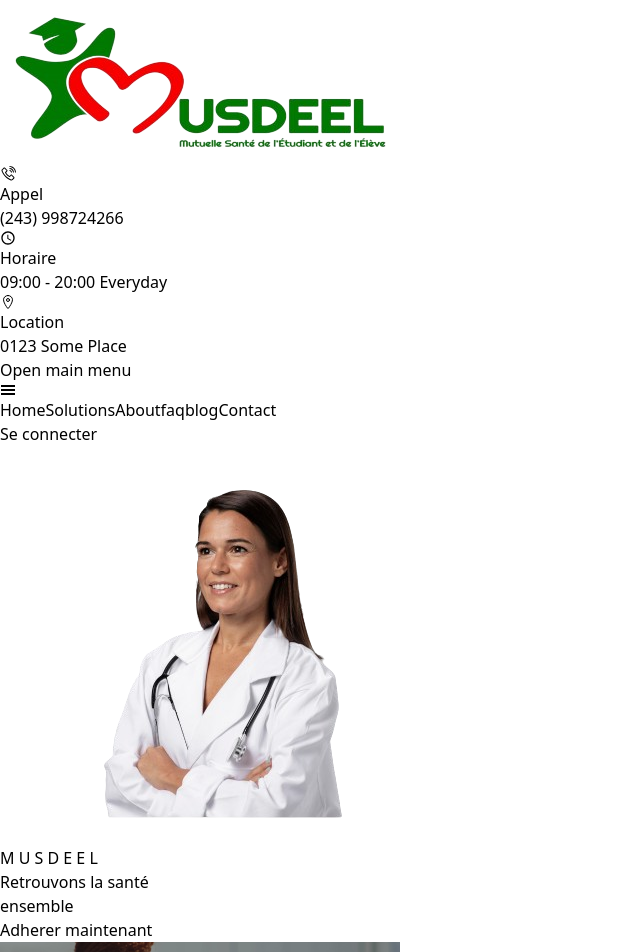
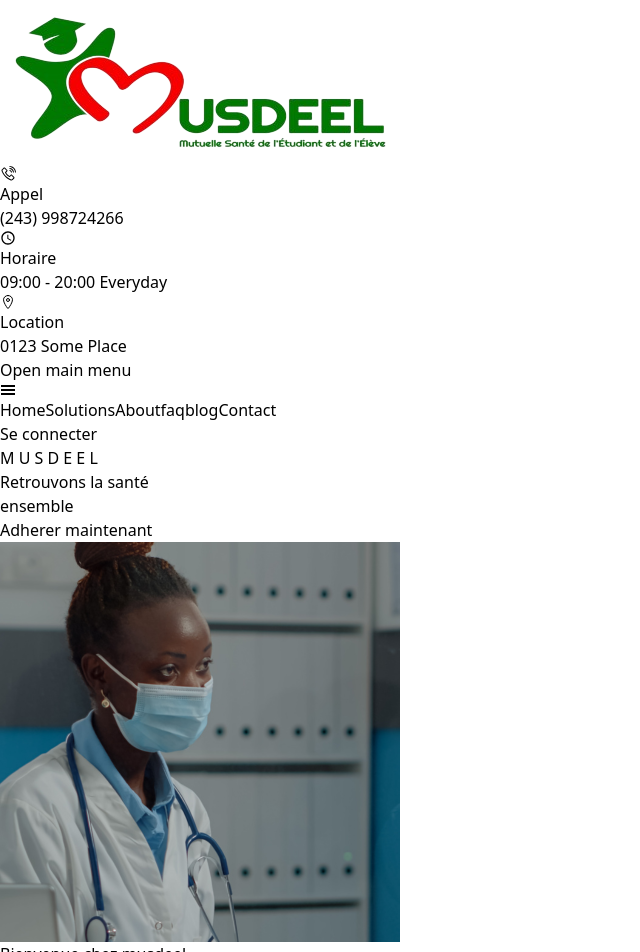
Before and after one commit to rovertnet/Scool, a React (Vite) app: page / in a window 1280 px wide. Shown: the top 952 px of the page, without its empty margins (0-640 px from the left). Built offline with nearby package versions, Linux system fonts and the light colour scheme.

Commit message:
another commit

```diff
--- a/src/component/cAbout/Banner.jsx
+++ b/src/component/cAbout/Banner.jsx
@@ -2,11 +2,8 @@ const Banner = () => {
   return (
     <>
       <div>
-        <div className=" block md:bg-cover md:p-36 bg-cover p-36 w-full h-full bg-[url('../../public/image/fond.jpg')] mt-5 md:mt-52">
-          <div className=" flex flex-col md:flex-row-reverse justify-start items-start gap-10">
-            <div className="">
-              <img src="../../public/m1.png" alt="" className="md:h-full w-full" />
-            </div>
+        <div className=" md:bg-cover bg-cover bg-center md:p-36 p-36 w-full h-full bg-[url('../../public/123.jpg')] mt-5 md:mt-52">
+          <div className=" flex flex-col justify-start items-start gap-10">
             <div>
               <span className=" font-medium text-md text-green-500">
                 M U S D E E L
@@ -14,8 +11,8 @@ const Banner = () => {
               <p className=" font-extrabold text-4xl text-slate-300">
                 Retrouvons la santé <br /> ensemble
               </p>
-              <div className=" pt-4">
-                <button className=" bg-green-700 rounded-full md:px-9 px-9 md:py-3 py-5 text-lg font-bold text-white">
+              <div className="md:pt-3 pt-4">
+                <button className=" bg-green-700 rounded-full md:px-9 px-24 md:py-3 py-3 md:text-xl text-base font-bold text-white">
                   Adherer maintenant
                 </button>
               </div>
```
Also changed, not shown: public/123.jpg (added).
